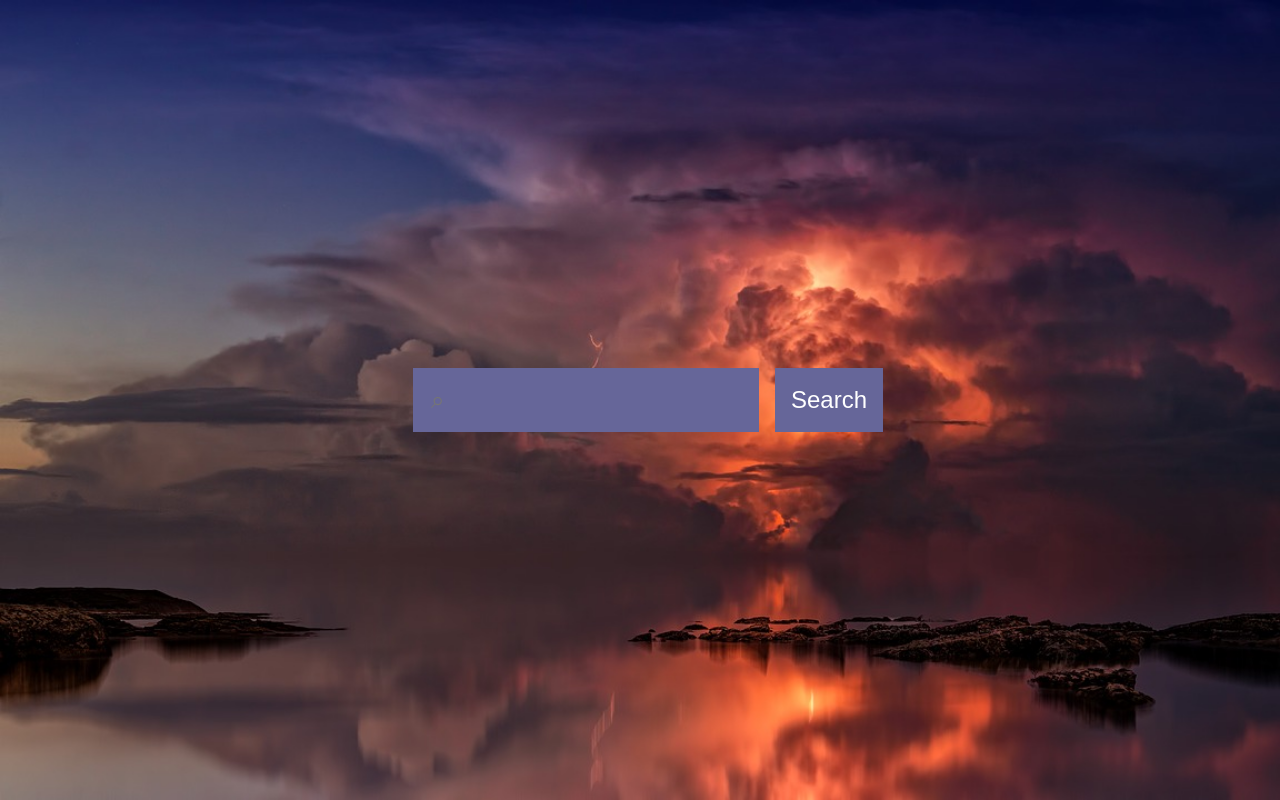
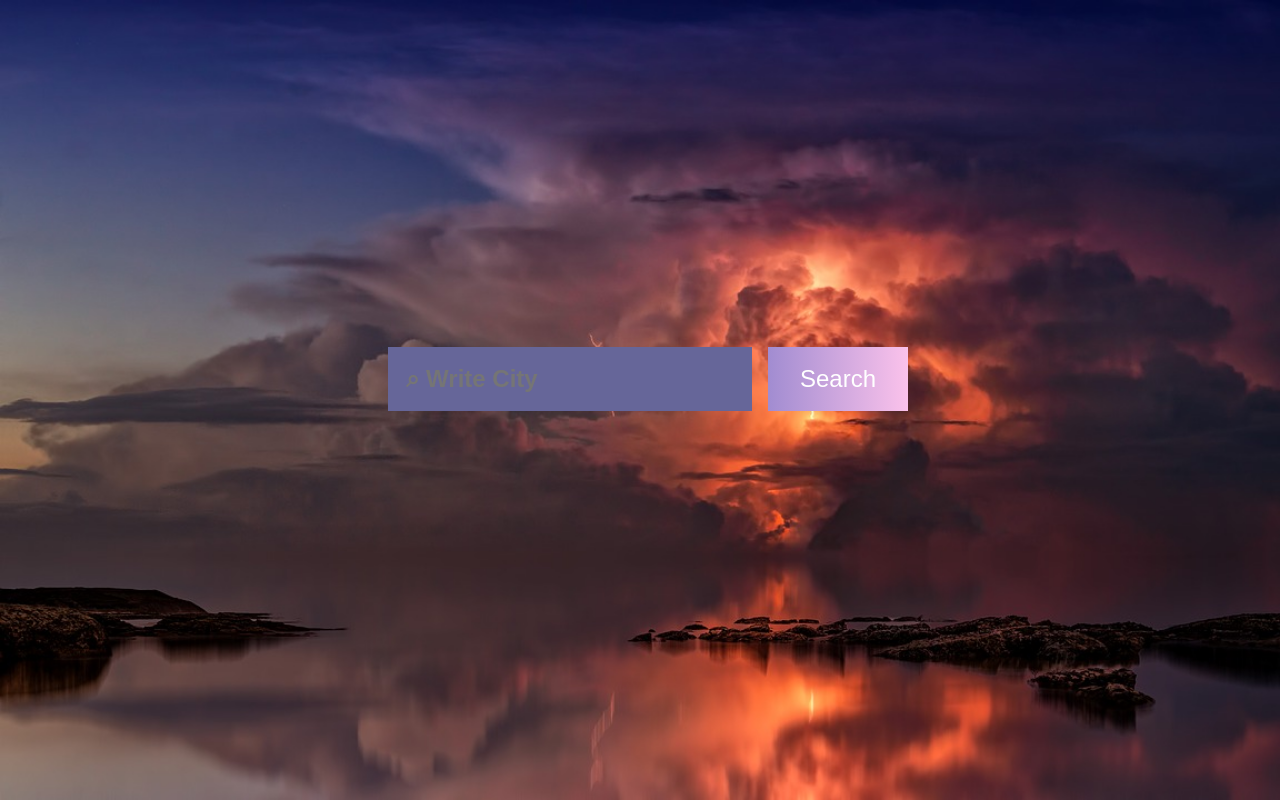
Before and after one commit to Piotrn-87/Weather-Application, a React (Create React App) app: page / in a window 1280 px wide. Built offline with nearby package versions, Linux system fonts and the light colour scheme.

Commit message:
Feat: Added animation to button search

```diff
--- a/src/components/Form.js
+++ b/src/components/Form.js
@@ -8,7 +8,7 @@ const Form = props => {
         type="text"
         value={props.value}
         onChange={props.change}
-        placeholder="&#8981;"
+        placeholder="&#8981; Write City"
       ></input>
       <button className="Form__button"> Search </button>
     </form>
--- a/src/components/Result.js
+++ b/src/components/Result.js
@@ -22,37 +22,39 @@ const Result = props => {
   if (!error && city) {
     const sunriseTime = new Date(sunrise * 1000).toLocaleTimeString();
     const sunsetTime = new Date(sunset * 1000).toLocaleTimeString();
-    const firstLetterUppercase = e => {
-      return e.charAt(0).toUpperCase() + e.slice(1);
-    };
     content = (
       <div className="Content">
-        <h4 className="Content__description">Updated:</h4>
-        <h1 className="Content__date"> {date} </h1>
+        <h4 className="Content__description"> Updated: </h4>{" "}
+        <h1 className="Content__date"> {date} </h1>{" "}
         <h2 className="Content__localization">
           {" "}
-          <FontAwesomeIcon className="Content__icon" icon={faMapMarkerAlt} />
+          <FontAwesomeIcon
+            className="Content__icon"
+            icon={faMapMarkerAlt}
+          />{" "}
           {city}, {country}{" "}
-        </h2>
+        </h2>{" "}
         <div className="ContentTemp">
-          <h1 className="ContentTemp__temperature">{temp} &#176;C</h1>
+          <h1 className="ContentTemp__temperature"> {temp} &#176;C</h1>
           <span className="ContentTemp__min-max">
             <h4> Min temp: {minTemp} &#176;C</h4>
-            <h4> Max temp: {maxTemp} &#176;C</h4>
-          </span>
-        </div>
-        <h2>Pressure: {pressure} hpa</h2>
-        <h2>Wind: {wind} m/s</h2>
-        <h2>Sunrise: {sunriseTime}</h2>
-        <h2>Sunset: {sunsetTime}</h2>
+            <h4> Max temp: {maxTemp} &#176; C </h4>{" "}
+          </span>{" "}
+        </div>{" "}
+        <h2>
+          {" "}
+          Pressure: {pressure}
+          hpa{" "}
+        </h2>{" "}
+        <h2> Wind: {wind}m / s </h2> <h2> Sunrise: {sunriseTime} </h2>{" "}
+        <h2> Sunset: {sunsetTime} </h2>{" "}
       </div>
     );
   }
 
   return (
     <React.Fragment>
-      {" "}
-      {error ? `Brak w bazie: ${city}` : content}{" "}
+      <h4 className="Err"> {error ? `Brak w bazie: ${city}` : content} </h4>{" "}
     </React.Fragment>
   );
 };
--- a/src/style.scss
+++ b/src/style.scss
@@ -1,7 +1,7 @@
-@import url('https://fonts.googleapis.com/css?family=Lato:400,700&display=swap&subset=latin-ext');
+@import url("https://fonts.googleapis.com/css?family=Lato:400,700&display=swap&subset=latin-ext");
 
 html {
-    font-family: 'Lato', sans-serif;
+  font-family: "Lato", sans-serif;
   font-size: 16px;
 
   @media (max-width: 641px) {
@@ -10,6 +10,7 @@ html {
 }
 
 body {
+  box-sizing: border-box;
   margin: 0;
   padding: 0;
 }
@@ -25,55 +26,64 @@ body {
   justify-content: center;
   overflow: hidden;
   width: 100vw;
+
+  @media (max-width: 641px) {
+    height: 90.5vh;
+  }
 }
 
 .Form {
+  &__input {
+    background: #666699;
+    border: 2px solid #666699;
+    color: white;
+    font-weight: 600;
+    font-size: 1.5em;
+    margin: 1rem;
+    padding: 1rem;
+
+    @media (max-width: 641px) {
+      background: whitesmoke;
+      border: none;
+      color: #444;
+      font-size: 2rem;
+    }
+  }
+
+  &__button {
+    background: linear-gradient(to right, #a18cd1, #fbc2eb, #a18cd1);
+    background-size: 200%;
+    border: none;
+    color: #fff;
+    cursor: pointer;
+    font-size: 1.5rem;
+    height: 4rem;
+    padding: 1rem 2rem;
+    transition: 0.3s;
+
+    &:hover {
+      background-position-x: 100%;
+      transform: translateY(-0.3rem);
+    }
+
+    @media (max-width: 641px) {
+      display: none;
+    }
+  }
+
   @media (max-width: 641px) {
     display: flex;
     flex-direction: column;
     margin: 1rem;
   }
-
-    &__input {
-        background: #666699;
-        border: 2px solid #666699;
-        color: #fff;
-        font-weight: 300;
-        font-size: 1.5em;
-        margin: 1rem;
-        padding: 1rem;
-    }
-
-    &__button {
-        background: #666699;
-        border: none;
-        color: #fff;
-        font-size: 1.5rem;
-        height: 4rem;
-        padding: 1rem;
-
-        @media (max-width: 641px) {
-            display: none;
-        }
-    }
 }
 
 .Content {
   animation: active 1s linear;
-    background: rgba(0, 0, 0, .5);
+  background: rgba(0, 0, 0, 0.5);
   color: whitesmoke;
   margin-left: 1rem;
-    padding: 0 3rem 2rem 3rem;
-
-    &__temp {
-        font-size: 5rem;
-        font-weight: 400;
-        margin: 0;
-    }
-
-    &__icon {
-        padding-right: 1rem;
-    }
+  padding: 0.5rem 3rem 1rem 3rem;
 
   &Temp {
     display: flex;
@@ -87,6 +97,13 @@ body {
     }
   }
 
+  &__icon {
+    color: coral;
+    padding-right: 1rem;
+  }
+  @media (max-width: 641px) {
+    margin: 0;
+  }
 }
 
 @keyframes active {
```
Also changed, not shown: package.json (+7 -1 lines), 1 other file (tests, documents, lock files or other folders). Lines whose indentation alone changed are shown as unchanged.
